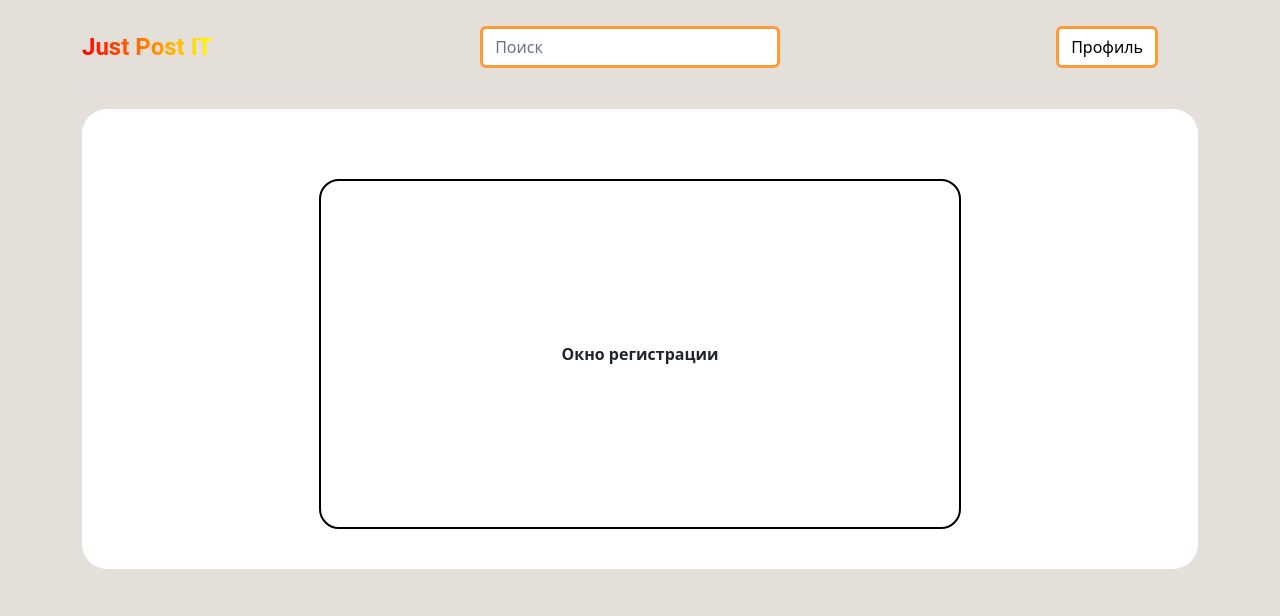
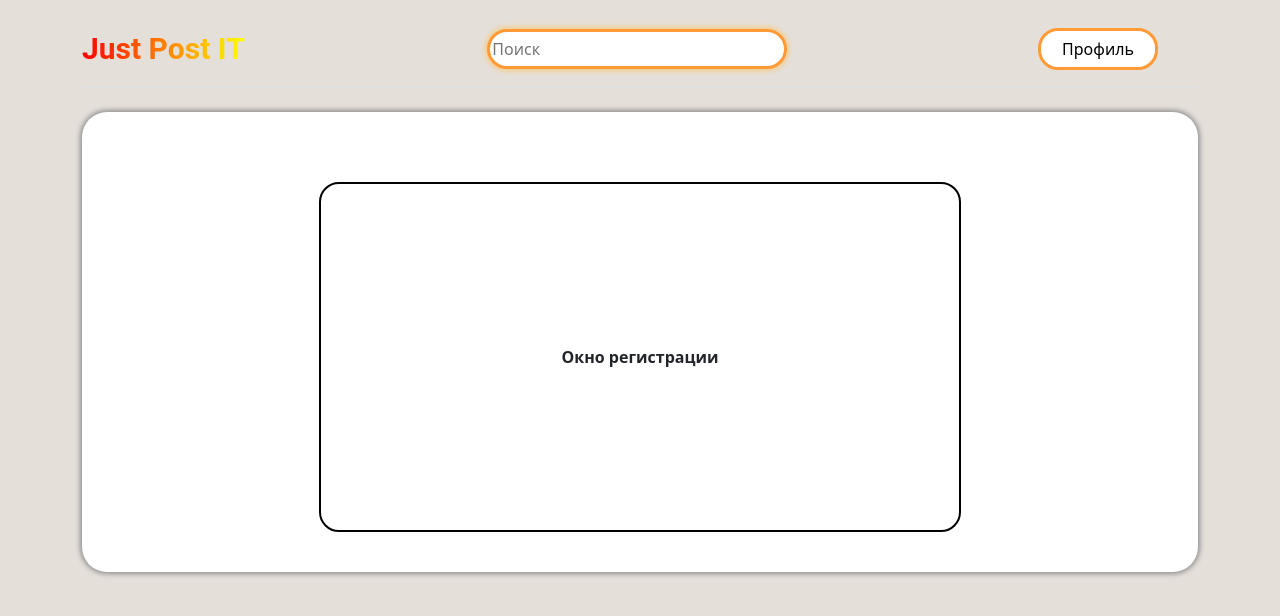
Before and after one commit to alina-evseeva/Just-Post-It, a Flask app: page /signup in a window 1280 px wide. Shown: the top 616 px of the page. Run offline with Flask 3, Linux system fonts and the light colour scheme.

Commit message:
Update signup.html

```diff
--- a/templates/signup.html
+++ b/templates/signup.html
@@ -14,16 +14,16 @@
   <header>
     <div class="d-flex flex-column flex-md-row align-items-center pb-3 mb-4 border-bottom">
       <a href="/" class="d-flex align-items-center link-body-emphasis text-decoration-none">
-        <span class="fs-4" style="color: #FF4500; font-weight: bold">Just Post IT</span>
+        <span class="" style="color: #FF4500; font-weight: bold; font-size: 30px">Just Post IT</span>
       </a>
-      <input class="form-control me-2" type="search" placeholder="Поиск" aria-label="Search" style="width: 300px; margin-left: auto; margin-right: auto; border: solid #FF9A37">
+      <input class="me-2" type="search" placeholder="Поиск" aria-label="Search" style="height: 40px; width: 300px; margin-left: auto; margin-right: auto; border: solid #FF9A37; border-radius: 20px; box-shadow: 0px 0px 5px 2px #f4cc85">
       <nav class="d-inline-flex mt-2 mt-md-0 ms-md-auto">
-        <form action="profile"><button class="btn btn-primary" type="submit" style="margin-right: 40px; color: black; background-color: white; border: solid #FF9A37">Профиль</button></form>
+        <form action="profile"><button class="btn btn-primary" type="submit" style="margin-right: 40px; color: black; background-color: white; border: solid #FF9A37; border-radius: 20px; width: 120px">Профиль</button></form>
       </nav>
     </div>
   </header>
 
-    <section class="container" style="background-color: white; border-radius: 25px; padding-top: 20px; padding-bottom: 20px">
+    <section class="container" style="background-color: white; border-radius: 25px; padding-top: 20px; padding-bottom: 20px; box-shadow: 0px 0px 5px 2px #919191">
         <div class="pricing-header p-3 pb-md-4 mx-auto text-center">
         </div>
 
```
